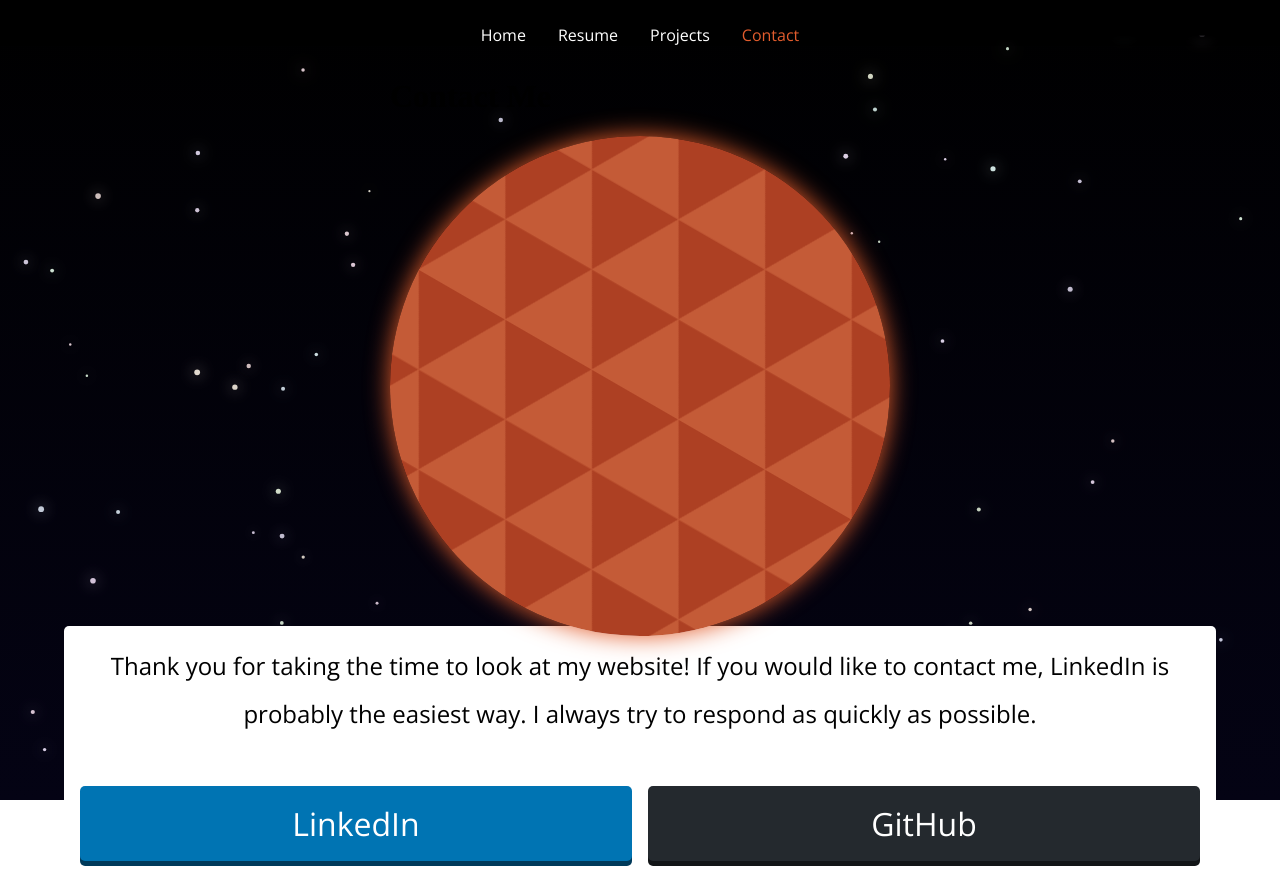
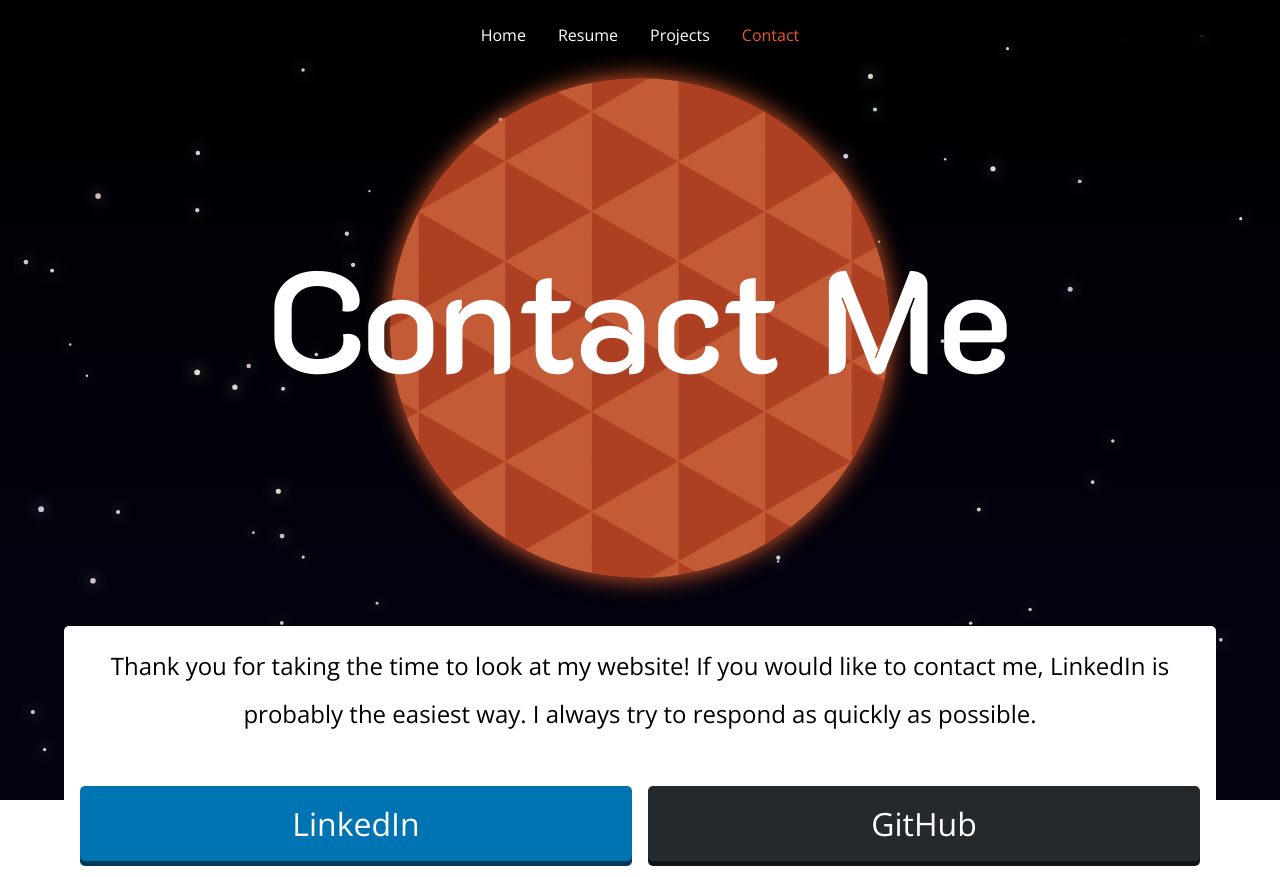
Before and after one commit to palmtopturtle/palmtopturtle.github.io, a React (Create React App) app: page /#/contact in a window 1280 px wide. Built offline with nearby package versions, Linux system fonts and the light colour scheme.

Commit message:
Moved class from global

```diff
--- a/src/components/pages/planet/planet.module.scss
+++ b/src/components/pages/planet/planet.module.scss
@@ -28,6 +28,27 @@ $contact-bg: "#{$local-path}planet-contact.png";
 }
 
 //Classes
+.page-header {
+  display: block;
+  position: absolute;
+  left: 0;
+  width: 100%;
+  margin-top: 1em;
+  text-align: center;
+  font-family: $font-family-header;
+  font-size: $font-size-header;
+  z-index: 1;
+  color: #fff;
+
+  @include tablet {
+    font-size: $font-size-header-tablet;
+  }
+
+  @include phone {
+    font-size: $font-size-header-phone;
+  }
+}
+
 .planet-container {
   height: 500px;
   width: 500px;
```
